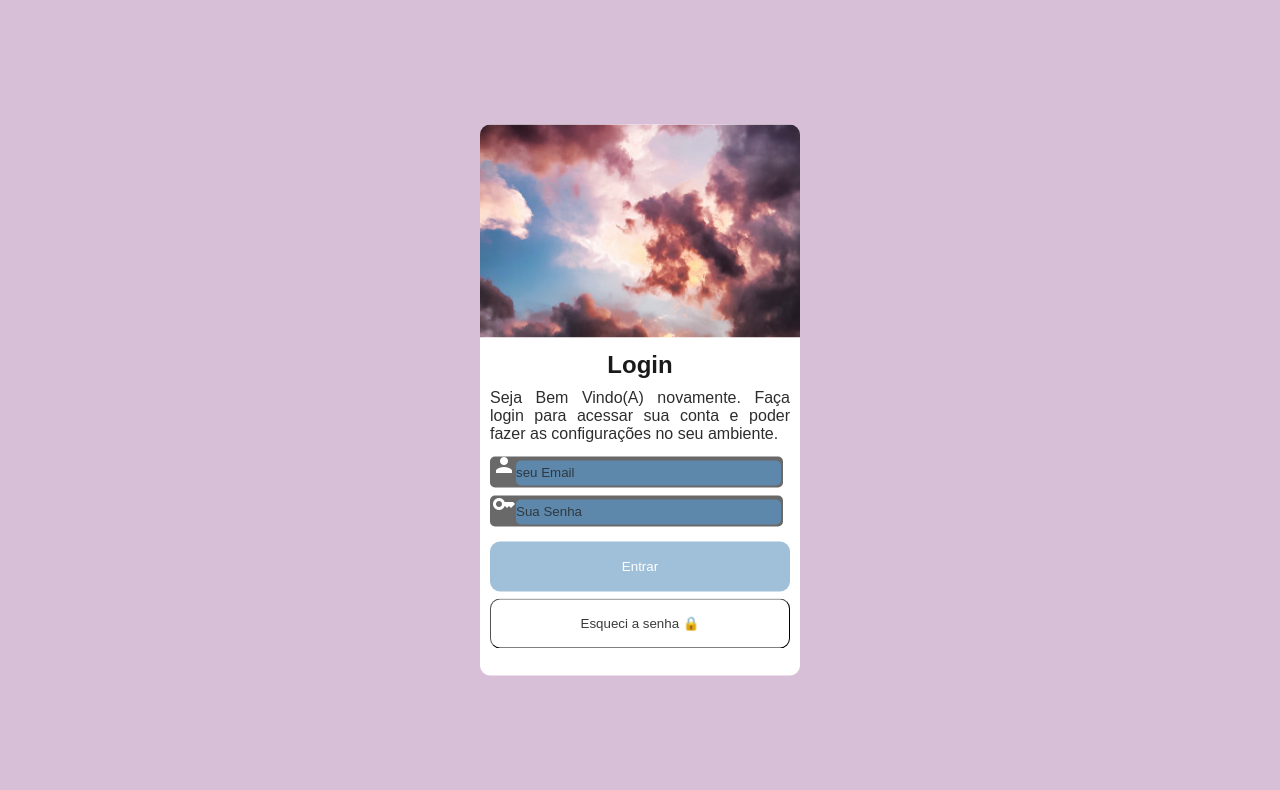
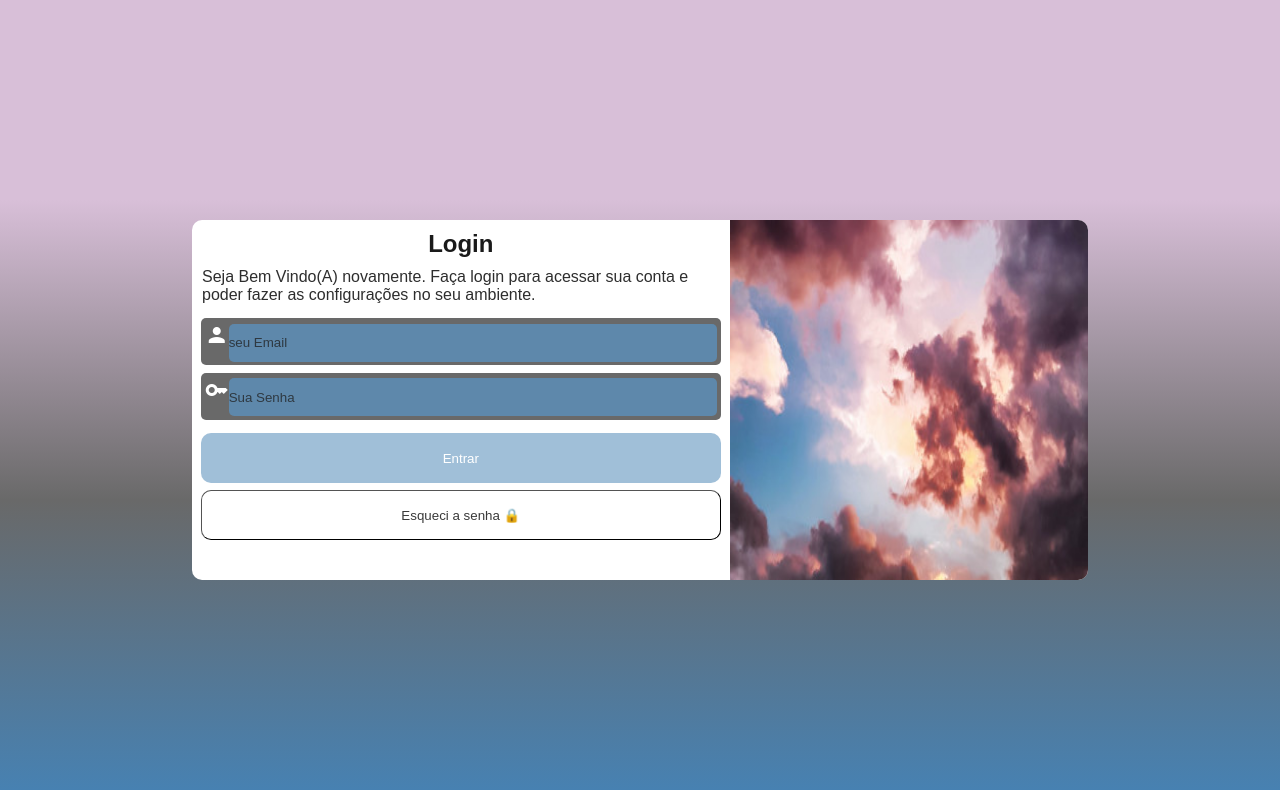
Before and after one commit to ryanms2/projeto-login, a plain HTML site: page index.html in a window 1280 px wide. Drawn offline with Linux system fonts and the light colour scheme.

Commit message:
atualizando projeto login

```diff
--- /dev/null
+++ b/estilos/media-query.css
@@ -0,0 +1,89 @@
+@charset "UTF-8";
+
+@media screen and (min-width: 768px) {
+    html, body {
+        height: 100%;
+    }
+
+    * {
+        box-sizing: border-box;
+    }
+
+    body {
+        background-image: linear-gradient(to bottom, #d8bfd8 25%, #696969, #4682b4 );
+        background-attachment: fixed;
+    }
+
+    main {
+        min-width: 70%;
+        text-align: center;
+        transition: 100ms;
+
+    }
+
+    img {
+        float: left;
+        width: 40%;
+        height: 360px;
+        border-radius: 10px 0px 0px 10px;
+    }
+
+    main > article > h2 {
+        margin: 0px;
+        padding-top: 10px;
+    }
+
+    main > article > p {
+        text-align: left;
+    }
+
+    main  form {
+        padding: 0px;
+    }
+
+    div.inputs {
+        margin-top: 9px;
+    }
+
+    main > article > form > div > label {
+        padding: 15px 4px;
+    }
+
+    main > article > form > div > label > input {
+        width: 50%;
+        height: 38px;
+
+    }
+
+    input#entrar {
+        width: 55%;
+    }
+
+    input#esqueci {
+        width: 55%;
+    }
+}
+
+
+@media screen and (min-width: 1050px) {
+    img {
+        float: right;
+        border-radius: 0px 10px 10px 0px;
+    }
+
+    main > article > p {
+        text-align: left;
+    }
+
+    main > article > form > div > label > input {
+        width: 54.5%;
+    }
+
+    input#entrar {
+        width: 58%;
+    }
+
+    input#esqueci {
+        width: 58%;
+    }
+}
--- a/estilos/style.css
+++ b/estilos/style.css
@@ -11,7 +11,7 @@ body {
 }
 
 main {
-    width: 320px;
+    width: 330px;
     margin: auto;
     background-color: white;
     text-align: justify;
@@ -25,7 +25,7 @@ main {
 
 img {
     border-radius: 10px 10px 0px 0px;
-    width: 320px;
+    width: 330px;
 }
 
 main > article > h2 {
--- a/index.html
+++ b/index.html
@@ -5,6 +5,7 @@
     <meta http-equiv="X-UA-Compatible" content="IE=edge">
     <meta name="viewport" content="width=device-width, initial-scale=1.0">
     <link rel="stylesheet" href="estilos/style.css">
+    <link rel="stylesheet" href="estilos/media-query.css">
     <title>Login</title>
     <link href="https://fonts.googleapis.com/icon?family=Material+Icons"  rel="stylesheet">
 </head>
@@ -15,8 +16,8 @@
             <h2>Login</h2>
             <p>Seja Bem Vindo(A) novamente. Faça login para acessar sua conta e poder fazer as configurações no seu ambiente.</p>
             <form action="">
-                <div><label for="iusuario"><span id="burguer" class="material-icons">person</span><input type="email" name="usuario" id="iusuario" size="31" required placeholder="seu Email"></label></div>
-                <div><label for="isenha"><span id="burguer" class="material-icons">key</span><input type="password" name="senha" id="isenha" size="31" required placeholder="Sua Senha"></label></div>
+                <div class="inputs"><label for="iusuario"><span id="burguer" class="material-icons">person</span><input type="email" name="usuario" id="iusuario" size="32" required placeholder="seu Email"></label></div>
+                <div class="inputs"><label for="isenha"><span id="burguer" class="material-icons">key</span><input type="password" name="senha" id="isenha" size="32" required placeholder="Sua Senha"></label></div>
                 <div><input type="submit" id="entrar" value="Entrar"></div>
                 <div><input type="submit" id="esqueci" value="Esqueci a senha 🔒"></div>
             </form>
```
